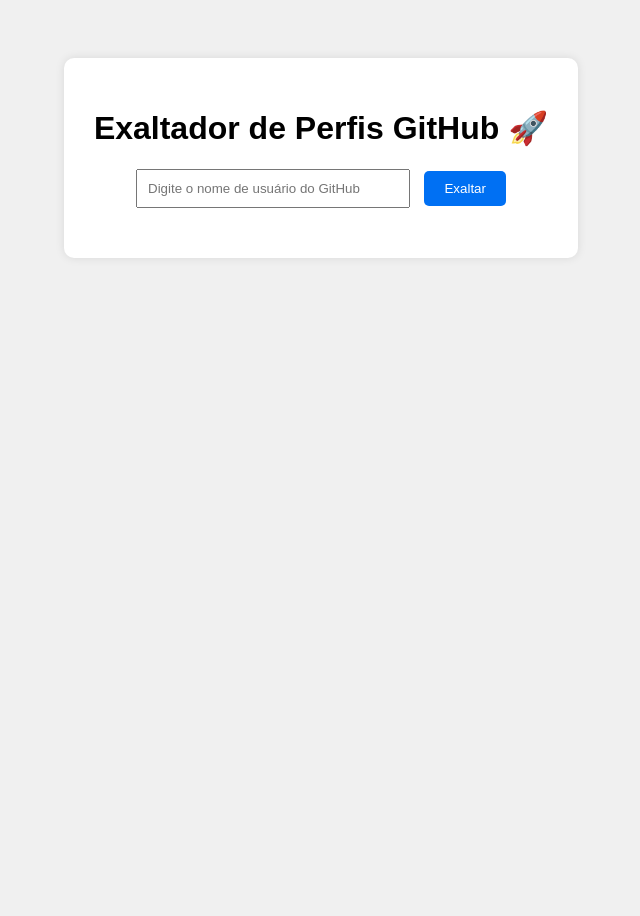
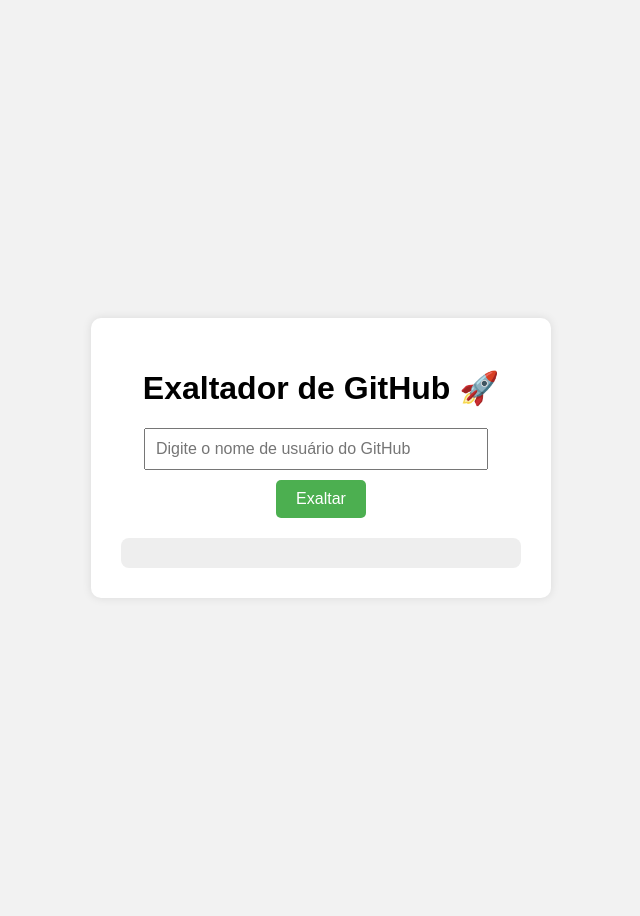
Before and after one commit to AdsonDiass/Exaltador-GitHub, a FastAPI app: page / in a window 1280 px wide. Shown: the whole page, without its empty margins (319-959 px from the left). Before the commit the page ends 258 px from the top, so only its background shows below. Run offline with FastAPI, Linux system fonts and the light colour scheme.

Commit message:
att index.html

```diff
--- a/Exaltador/templates/index.html
+++ b/Exaltador/templates/index.html
@@ -4,23 +4,84 @@
     <meta charset="UTF-8">
     <title>Exaltador de GitHub</title>
     <link rel="stylesheet" href="/static/style.css">
+    <style>
+        body {
+            font-family: Arial, sans-serif;
+            background: #f2f2f2;
+            display: flex;
+            justify-content: center;
+            align-items: center;
+            height: 100vh;
+        }
+
+        .container {
+            background: white;
+            padding: 30px;
+            border-radius: 10px;
+            box-shadow: 0 0 10px rgba(0,0,0,0.1);
+            width: 400px;
+            text-align: center;
+        }
+
+        input {
+            width: 80%;
+            padding: 10px;
+            font-size: 16px;
+            margin-bottom: 10px;
+        }
+
+        button {
+            padding: 10px 20px;
+            background-color: #4CAF50;
+            color: white;
+            border: none;
+            font-size: 16px;
+            cursor: pointer;
+            border-radius: 5px;
+        }
+
+        button:disabled {
+            background-color: #888;
+        }
+
+        #resultado {
+            margin-top: 20px;
+            white-space: pre-wrap;
+            text-align: left;
+            background: #eee;
+            padding: 15px;
+            border-radius: 8px;
+            max-height: 300px;
+            overflow-y: auto;
+        }
+    </style>
 </head>
 <body>
     <div class="container">
-        <h1>Exaltador de Perfis GitHub 🚀</h1>
+        <h1>Exaltador de GitHub 🚀</h1>
         <input type="text" id="githubUser" placeholder="Digite o nome de usuário do GitHub">
-        <button onclick="exaltar()">Exaltar</button>
-        <pre id="resultado"></pre>
+        <br>
+        <button id="btn" onclick="exaltar()">Exaltar</button>
+        <div id="resultado"></div>
     </div>
 
     <script>
         async function exaltar() {
             const user = document.getElementById("githubUser").value;
+            const resultado = document.getElementById("resultado");
+            const btn = document.getElementById("btn");
+
             if (!user) {
-                document.getElementById("resultado").innerText = "Digite um usuário do GitHub.";
+                resultado.innerText = "Digite um usuário do GitHub.";
                 return;
             }
 
+            // Feedback visual
+            btn.disabled = true;
+            btn.innerText = "Exaltando...";
+            resultado.innerText = "🔄 Gerando elogios...";
+
+            try {
                 const resposta = await fetch("/exaltar", {
                     method: "POST",
                     headers: {
@@ -30,7 +91,13 @@
                 });
 
                 const data = await resposta.json();
-            document.getElementById("resultado").innerText = data.resposta;
+                resultado.innerText = data.resposta;
+            } catch (e) {
+                resultado.innerText = "Erro ao exaltar o perfil 😢";
+            } finally {
+                btn.disabled = false;
+                btn.innerText = "Exaltar";
+            }
         }
     </script>
 </body>
```
Lines whose indentation alone changed are shown as unchanged.
